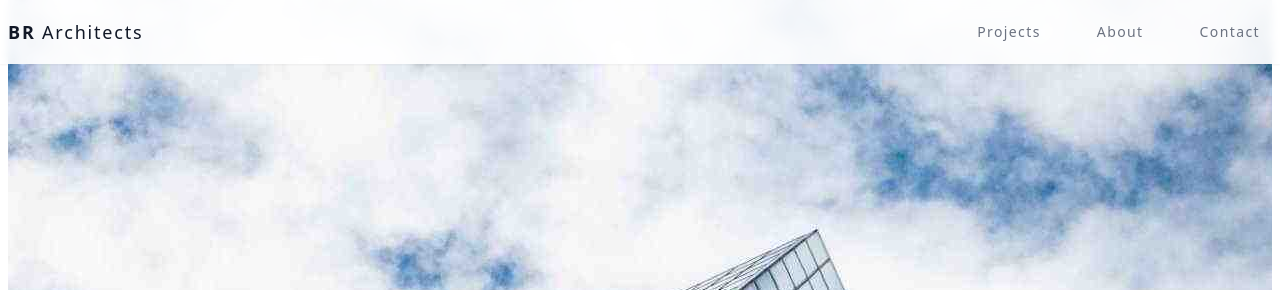
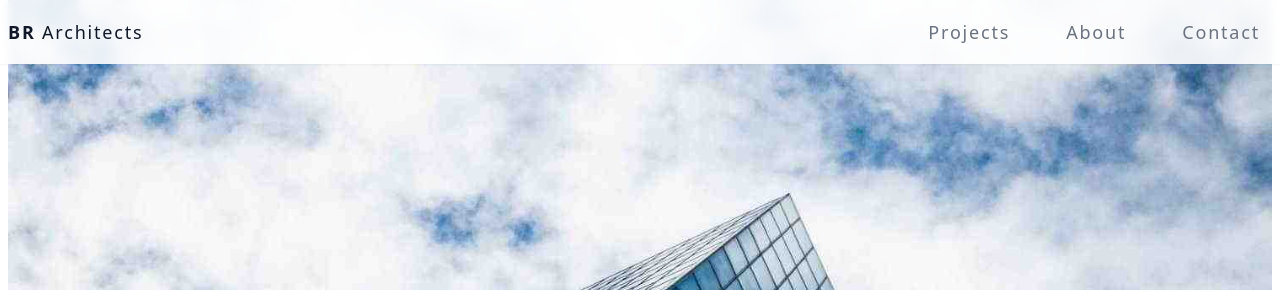
Before and after one commit to Anurag-aeroqube/Aeroqube-2, a plain HTML site: page index.html in a window 1280 px wide. Shown: the top 290 px of the page. Drawn offline with nearby package versions, Linux system fonts and the light colour scheme.

Commit message:
Some style changes

```diff
--- a/index.html
+++ b/index.html
@@ -19,16 +19,16 @@
 
         </div>
         <div class="hidden sm:flex sm:space-x-8">
-          <a href="#projects" class="text-gray-500 hover:text-gray-900 px-3 py-2 rounded-md text-sm font-medium tracking-widest">Projects</a>
-          <a href="#about" class="text-gray-500 hover:text-gray-900 px-3 py-2 rounded-md text-sm font-medium tracking-widest">About</a>
-          <a href="#contact" class="text-gray-500 hovr:text-gray-900 px-3 py-2 rounded-md text-sm font-medium tracking-widest">Contact</a>
+          <a href="#projects" class="text-gray-500 hover:text-gray-900 px-3 py-2  text-lg font-medium tracking-widest">Projects</a>
+          <a href="#about" class="text-gray-500 hover:text-gray-900 px-3 py-2 text-lg font-medium tracking-widest">About</a>
+          <a href="#contact" class="text-gray-500 hovr:text-gray-900 px-3 py-2 text-lg font-medium tracking-widest">Contact</a>
         </div>
       </div>
     </nav>
   </header>
 
 
-  <section class="relative h-screen">
+  <section class="relative ">
     <img src="./architect.jpg" alt="Hero" class="w-full px-2 h-full object-cover" />
     <!-- <div class="absolute w-full px-5 inset-0 bg-black/30"></div> -->
     <div class="absolute inset-0 flex items-center justify-center">
```
